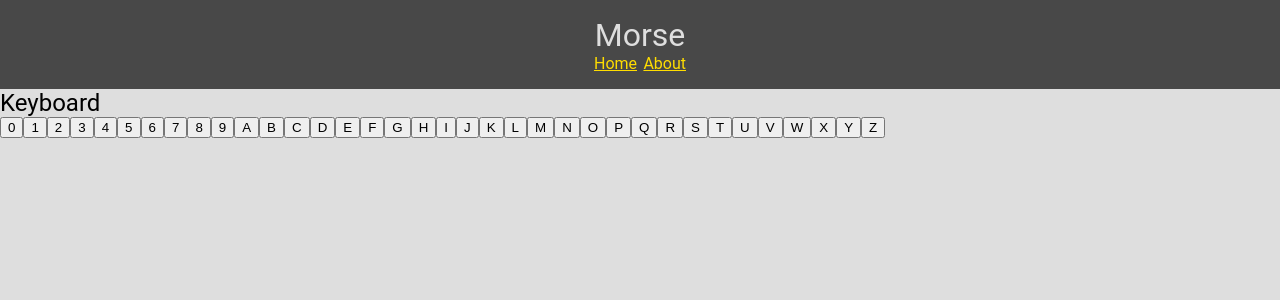
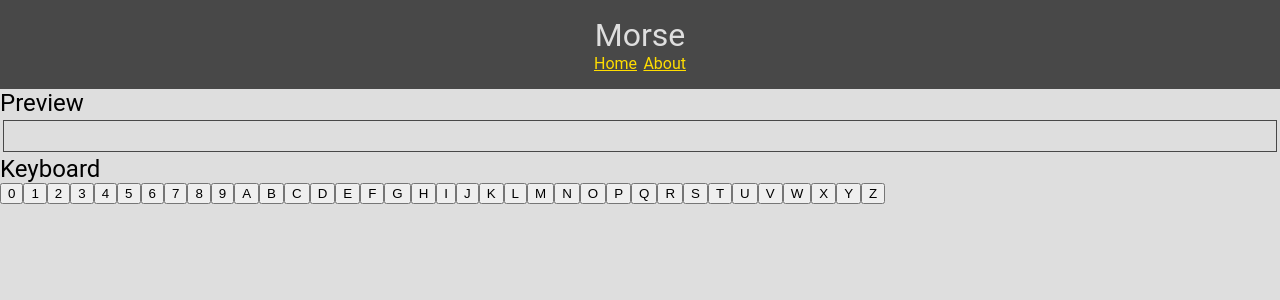
Before and after one commit to msamsel/morse, a Vue app: page /#/ in a window 1280 px wide. Shown: the top 300 px of the page. Built offline with nearby package versions, Linux system fonts and the light colour scheme.

Commit message:
Add preview component.

```diff
--- /dev/null
+++ b/src/components/Preview.vue
@@ -0,0 +1,28 @@
+<template>
+	<div>
+		<h2>Preview</h2>
+		<div class="preview-wrapper">
+			<PreviewItem v-for="(item, index) in previewItems" :key="index" :item="item" />
+		</div>
+	</div>
+</template>
+
+<script>
+import PreviewItem from './PreviewItem.vue';
+
+export default {
+	name: 'Preview',
+	props: [ 'previewItems' ],
+	components: {
+		PreviewItem
+	}
+};
+</script>
+
+<style scoped>
+	.preview-wrapper {
+		height: 2em;
+		border: 1px solid var( --main-dark-color );
+		margin: 0.2em;
+	}
+</style>
--- /dev/null
+++ b/src/components/PreviewItem.vue
@@ -0,0 +1,14 @@
+<template>
+	<code>{{ item }}</code>
+</template>
+
+<script>
+export default {
+	name: 'PreviewItem',
+	props: [ 'item' ]
+};
+</script>
+
+<style>
+
+</style>
--- a/src/views/Home.vue
+++ b/src/views/Home.vue
@@ -1,26 +1,33 @@
 <template>
-	<Keyboard
-		:availableMorseSymbols="availableMorseSymbols"
-		@morse-symbol-pressed="morseSymbolPressedListener"
-	/>
+	<div>
+		<Preview :previewItems="previewItems"/>
+		<Keyboard
+			:availableMorseSymbols="availableMorseSymbols"
+			@morse-symbol-pressed="morseSymbolPressedListener"
+		/>
+	</div>
 </template>
 
 <script>
 import Keyboard from '../components/Keyboard.vue';
+import Preview from '../components/Preview.vue';
 import { getMorseSymbols } from '../utils/utils';
 
 export default {
 	name: 'Home',
 	components: {
-		Keyboard
+		Keyboard,
+		Preview
 	},
 	data() {
 		return {
-			availableMorseSymbols: getMorseSymbols()
+			availableMorseSymbols: getMorseSymbols(),
+			previewItems: []
 		};
 	},
 	methods: {
 		morseSymbolPressedListener( morseSymbol ) {
+			this.previewItems.push( morseSymbol );
 			window.console.log( morseSymbol );
 		}
 	}
```
